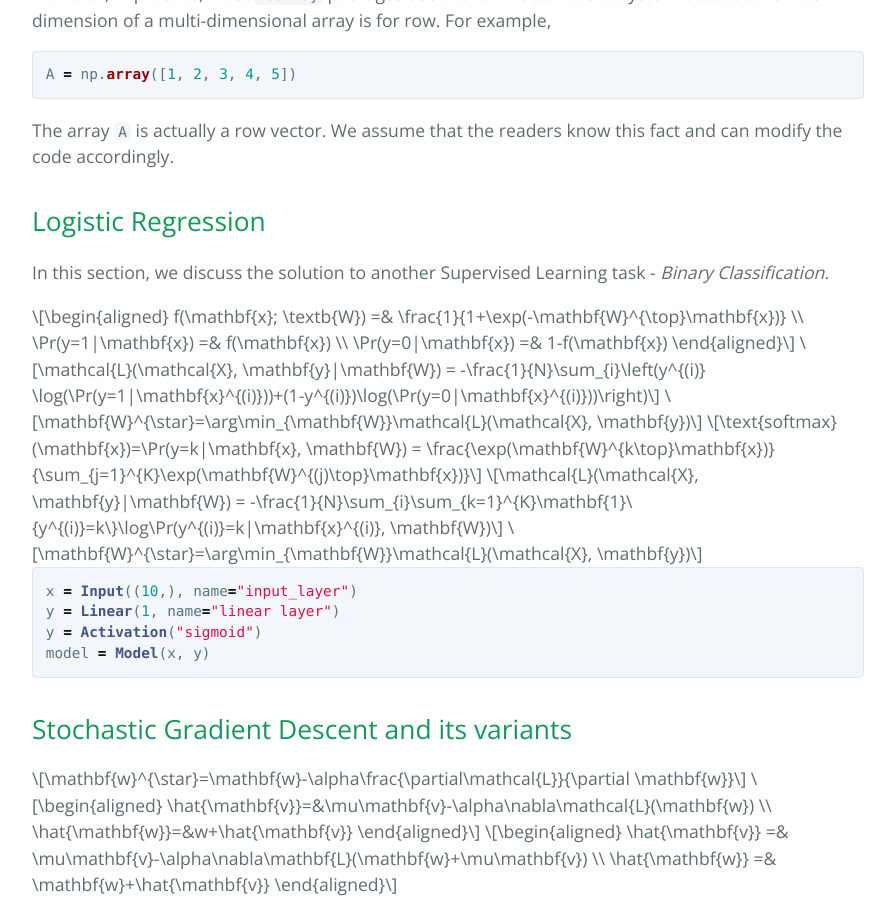
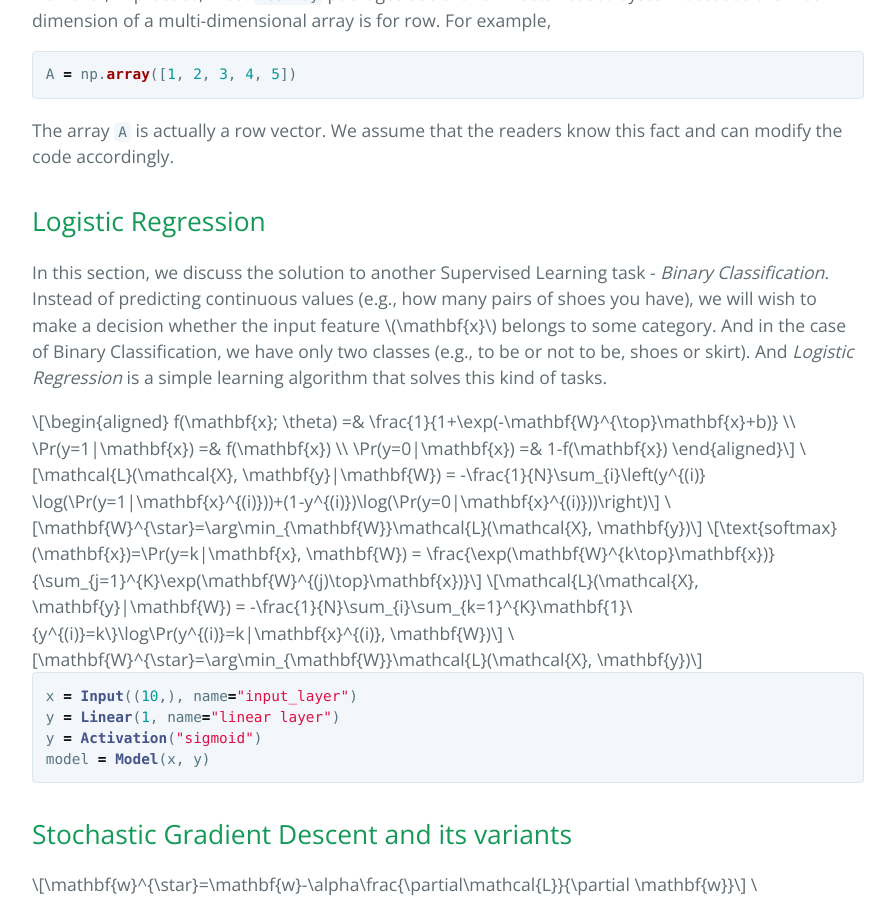
Before and after one commit to PnS2018/pns2018.github.com, a Jekyll site: the page built from session_02.md, in a window 1280 px wide and 900 px high, scrolled down 4146 px. Shown: the whole window, without its empty margins (192-1087 px from the left). Built offline with Jekyll 4.4.1, drawn with Linux system fonts in a browser that asks for light colours; nearby versions of some CDN libraries.

Commit message:
update try to resolve wrong doing in math

```diff
--- a/session_02.md
+++ b/session_02.md
@@ -143,11 +143,11 @@ The array `A` is actually a row vector. We assume that the readers know this fac
 
 ## Logistic Regression
 
-In this section, we discuss the solution to another Supervised Learning task - _Binary Classification_.
+In this section, we discuss the solution to another Supervised Learning task - _Binary Classification_. Instead of predicting continuous values (e.g., how many pairs of shoes you have), we will wish to make a decision whether the input feature $$\mathbf{x}$$ belongs to some category. And in the case of Binary Classification, we have only two classes (e.g., to be or not to be, shoes or skirt). And _Logistic Regression_ is a simple learning algorithm that solves this kind of tasks.
 
 $$
 \begin{aligned}
-f(\mathbf{x}; \textb{W}) =& \frac{1}{1+\exp(-\mathbf{W}^{\top}\mathbf{x})} \\
+f(\mathbf{x}; \theta) =& \frac{1}{1+\exp(-\mathbf{W}^{\top}\mathbf{x}+b)} \\
 \Pr(y=1|\mathbf{x}) =& f(\mathbf{x}) \\
 \Pr(y=0|\mathbf{x}) =& 1-f(\mathbf{x})
 \end{aligned}
```
